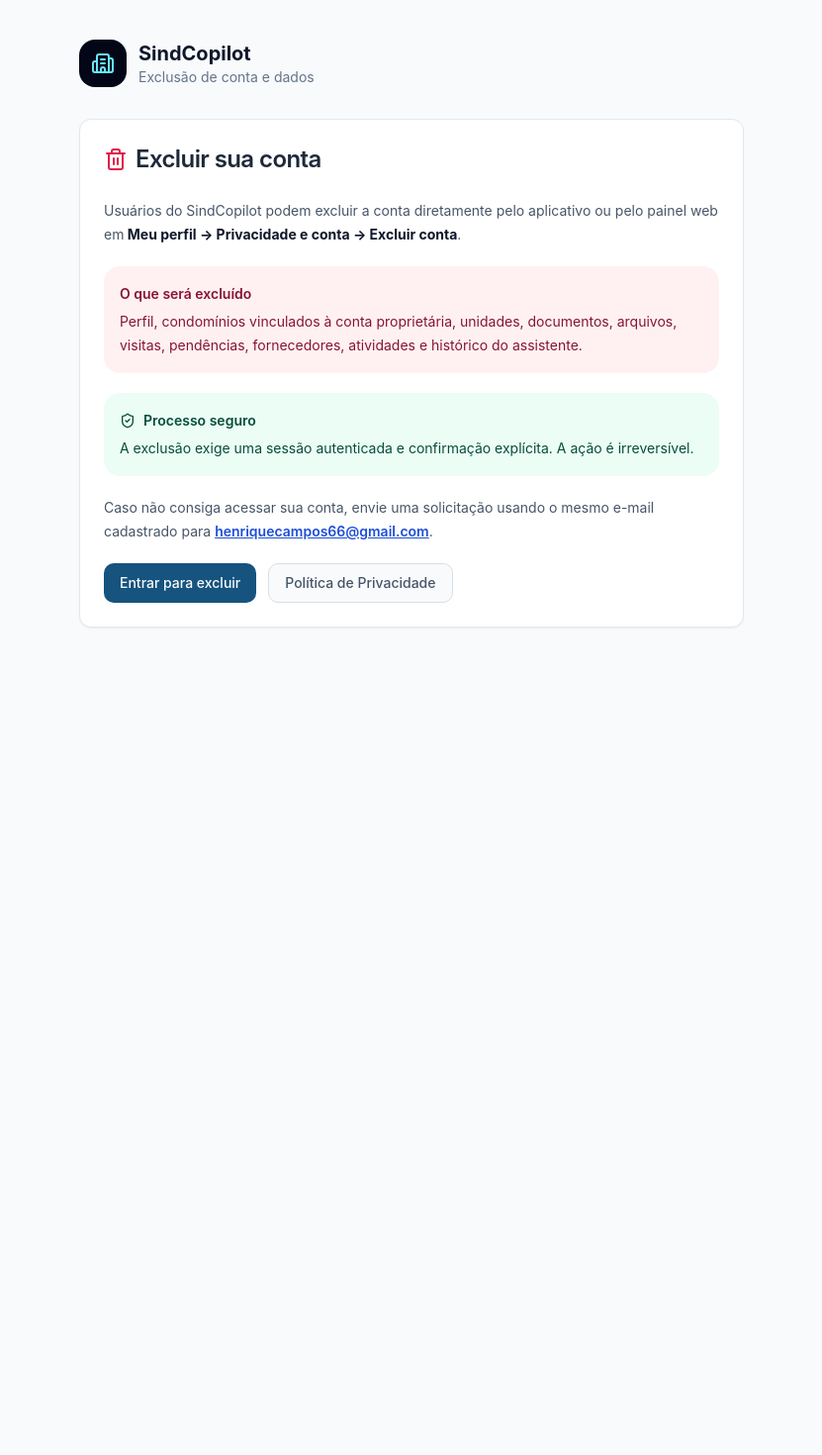
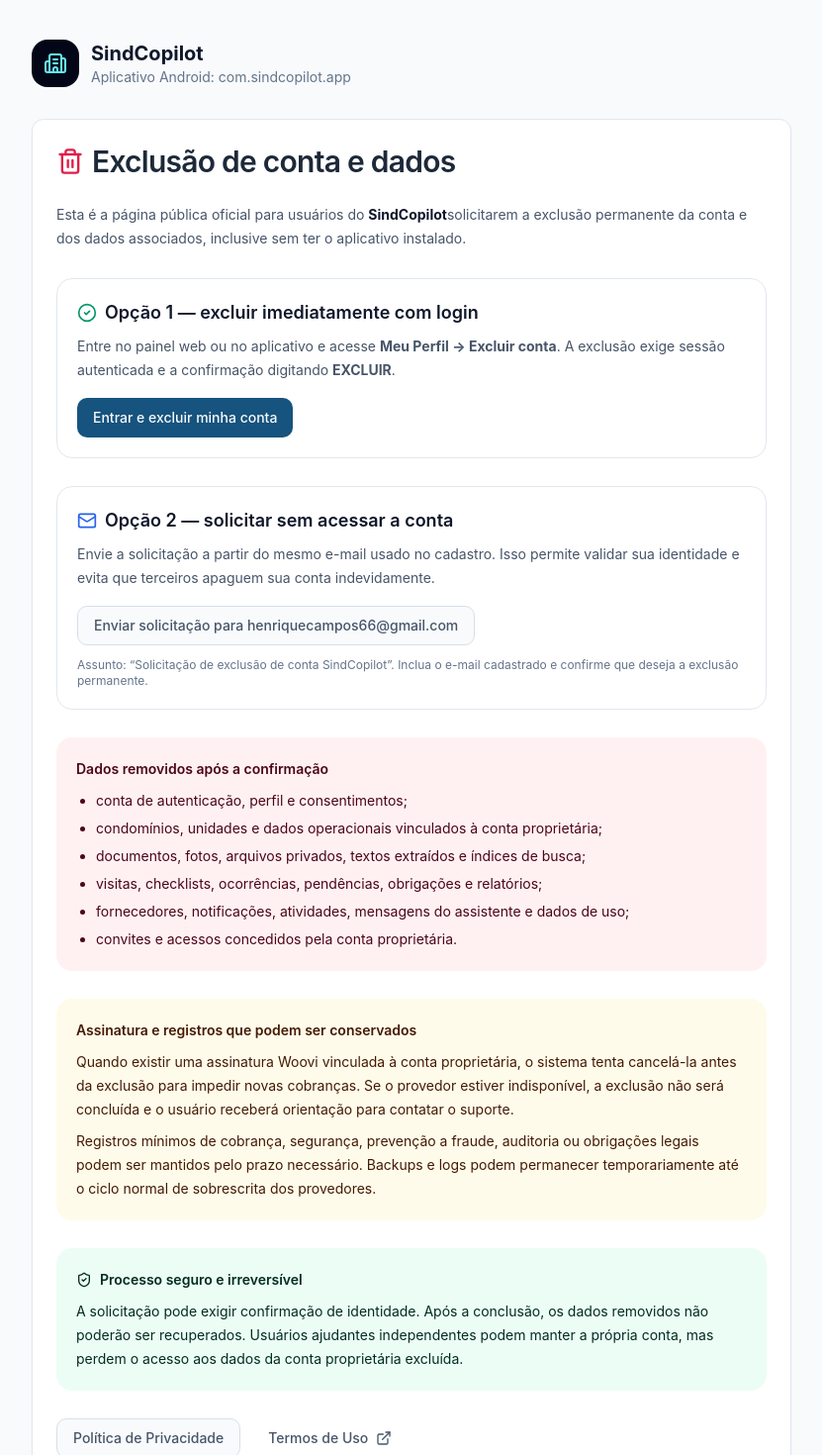
Before and after one commit to HenriqueGuilhermeUx/sindcopilot, a React (Vite) app: page /exclusao-de-conta in a window 1280 px wide. Shown: the top 1470 px of the page at 99% size, without its empty margins (224-1055 px from the left). Before the commit the page ends 800 px from the top, so only its background shows below. Built offline with nearby package versions, Linux system fonts and the light colour scheme; no server answers; what @capacitor/core, @trpc/react-query would draw is missing.

Commit message:
legal: tornar página pública de exclusão clara e operacional

```diff
--- a/src/pages/ExclusaoConta.tsx
+++ b/src/pages/ExclusaoConta.tsx
@@ -1,56 +1,104 @@
-import { Building2, ShieldCheck, Trash2 } from "lucide-react";
+import { Building2, CheckCircle2, ExternalLink, Mail, ShieldCheck, Trash2 } from "lucide-react";
 import { Button } from "@/components/ui/button";
 import { Card, CardContent, CardHeader, CardTitle } from "@/components/ui/card";
 
 const SUPPORT_EMAIL = "henriquecampos66@gmail.com";
+const DELETE_SUBJECT = "Solicitação de exclusão de conta SindCopilot";
+const DELETE_BODY = `Olá, solicito a exclusão permanente da minha conta e dos dados associados ao SindCopilot.\n\nE-mail cadastrado: \nNome: \n\nConfirmo que compreendo que a ação é irreversível.`;
+
+const mailto = `mailto:${SUPPORT_EMAIL}?subject=${encodeURIComponent(DELETE_SUBJECT)}&body=${encodeURIComponent(DELETE_BODY)}`;
 
 export default function ExclusaoConta() {
   return (
     <main className="min-h-screen bg-slate-50 px-4 py-10 text-slate-900">
-      <div className="mx-auto max-w-2xl">
-        <div className="mb-8 flex items-center gap-3">
+      <div className="mx-auto max-w-3xl">
+        <a href="/" className="mb-8 flex items-center gap-3">
           <span className="grid h-12 w-12 place-items-center rounded-2xl bg-slate-950 text-cyan-300">
             <Building2 className="h-6 w-6" />
           </span>
           <div>
             <p className="text-xl font-bold">SindCopilot</p>
-            <p className="text-sm text-slate-500">Exclusão de conta e dados</p>
+            <p className="text-sm text-slate-500">Aplicativo Android: com.sindcopilot.app</p>
           </div>
-        </div>
+        </a>
 
         <Card className="border-slate-200 shadow-sm">
           <CardHeader>
-            <CardTitle className="flex items-center gap-2 text-2xl">
-              <Trash2 className="h-6 w-6 text-rose-600" /> Excluir sua conta
+            <CardTitle className="flex items-center gap-2 text-2xl sm:text-3xl">
+              <Trash2 className="h-7 w-7 text-rose-600" /> Exclusão de conta e dados
             </CardTitle>
           </CardHeader>
-          <CardContent className="space-y-5 text-sm leading-6 text-slate-600">
+          <CardContent className="space-y-7 text-sm leading-6 text-slate-600">
             <p>
-              Usuários do SindCopilot podem excluir a conta diretamente pelo aplicativo ou pelo painel web em
-              <strong className="text-slate-900"> Meu perfil → Privacidade e conta → Excluir conta</strong>.
+              Esta é a página pública oficial para usuários do <strong className="text-slate-900">SindCopilot</strong>
+              solicitarem a exclusão permanente da conta e dos dados associados, inclusive sem ter o aplicativo instalado.
             </p>
-            <div className="rounded-2xl bg-rose-50 p-4 text-rose-900">
-              <p className="font-semibold">O que será excluído</p>
-              <p className="mt-1">
-                Perfil, condomínios vinculados à conta proprietária, unidades, documentos, arquivos, visitas,
-                pendências, fornecedores, atividades e histórico do assistente.
+
+            <section className="rounded-2xl border border-slate-200 bg-white p-5">
+              <h2 className="flex items-center gap-2 text-lg font-semibold text-slate-900">
+                <CheckCircle2 className="h-5 w-5 text-emerald-600" /> Opção 1 — excluir imediatamente com login
+              </h2>
+              <p className="mt-2">
+                Entre no painel web ou no aplicativo e acesse <strong>Meu Perfil → Excluir conta</strong>. A exclusão exige
+                sessão autenticada e a confirmação digitando <strong>EXCLUIR</strong>.
               </p>
-            </div>
-            <div className="rounded-2xl bg-emerald-50 p-4 text-emerald-900">
-              <p className="flex items-center gap-2 font-semibold"><ShieldCheck className="h-4 w-4" /> Processo seguro</p>
-              <p className="mt-1">
-                A exclusão exige uma sessão autenticada e confirmação explícita. A ação é irreversível.
+              <Button className="mt-4" asChild><a href="/login?redirect=%2Fperfil">Entrar e excluir minha conta</a></Button>
+            </section>
+
+            <section className="rounded-2xl border border-slate-200 bg-white p-5">
+              <h2 className="flex items-center gap-2 text-lg font-semibold text-slate-900">
+                <Mail className="h-5 w-5 text-blue-600" /> Opção 2 — solicitar sem acessar a conta
+              </h2>
+              <p className="mt-2">
+                Envie a solicitação a partir do mesmo e-mail usado no cadastro. Isso permite validar sua identidade e
+                evita que terceiros apaguem sua conta indevidamente.
               </p>
-            </div>
-            <p>
-              Caso não consiga acessar sua conta, envie uma solicitação usando o mesmo e-mail cadastrado para
-              <a className="ml-1 font-semibold text-blue-700 underline" href={`mailto:${SUPPORT_EMAIL}?subject=Exclusão de conta SindCopilot`}>
-                {SUPPORT_EMAIL}
-              </a>.
-            </p>
+              <Button className="mt-4" variant="outline" asChild>
+                <a href={mailto}>Enviar solicitação para {SUPPORT_EMAIL}</a>
+              </Button>
+              <p className="mt-3 text-xs text-slate-500">
+                Assunto: “{DELETE_SUBJECT}”. Inclua o e-mail cadastrado e confirme que deseja a exclusão permanente.
+              </p>
+            </section>
+
+            <section className="rounded-2xl bg-rose-50 p-5 text-rose-950">
+              <h2 className="font-semibold">Dados removidos após a confirmação</h2>
+              <ul className="mt-2 list-disc space-y-1 pl-5">
+                <li>conta de autenticação, perfil e consentimentos;</li>
+                <li>condomínios, unidades e dados operacionais vinculados à conta proprietária;</li>
+                <li>documentos, fotos, arquivos privados, textos extraídos e índices de busca;</li>
+                <li>visitas, checklists, ocorrências, pendências, obrigações e relatórios;</li>
+                <li>fornecedores, notificações, atividades, mensagens do assistente e dados de uso;</li>
+                <li>convites e acessos concedidos pela conta proprietária.</li>
+              </ul>
+            </section>
+
+            <section className="rounded-2xl bg-amber-50 p-5 text-amber-950">
+              <h2 className="font-semibold">Assinatura e registros que podem ser conservados</h2>
+              <p className="mt-2">
+                Quando existir uma assinatura Woovi vinculada à conta proprietária, o sistema tenta cancelá-la antes da
+                exclusão para impedir novas cobranças. Se o provedor estiver indisponível, a exclusão não será concluída e
+                o usuário receberá orientação para contatar o suporte.
+              </p>
+              <p className="mt-2">
+                Registros mínimos de cobrança, segurança, prevenção a fraude, auditoria ou obrigações legais podem ser
+                mantidos pelo prazo necessário. Backups e logs podem permanecer temporariamente até o ciclo normal de
+                sobrescrita dos provedores.
+              </p>
+            </section>
+
+            <section className="rounded-2xl bg-emerald-50 p-5 text-emerald-950">
+              <h2 className="flex items-center gap-2 font-semibold"><ShieldCheck className="h-4 w-4" /> Processo seguro e irreversível</h2>
+              <p className="mt-2">
+                A solicitação pode exigir confirmação de identidade. Após a conclusão, os dados removidos não poderão ser
+                recuperados. Usuários ajudantes independentes podem manter a própria conta, mas perdem o acesso aos dados
+                da conta proprietária excluída.
+              </p>
+            </section>
+
             <div className="flex flex-col gap-3 sm:flex-row">
-              <Button asChild><a href="/login">Entrar para excluir</a></Button>
               <Button variant="outline" asChild><a href="/privacidade">Política de Privacidade</a></Button>
+              <Button variant="ghost" asChild><a href="/termos">Termos de Uso <ExternalLink className="ml-2 h-4 w-4" /></a></Button>
             </div>
           </CardContent>
         </Card>
```
